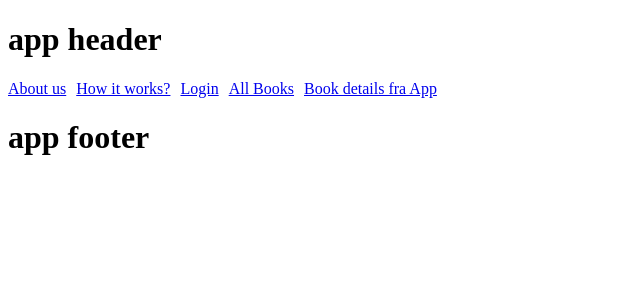
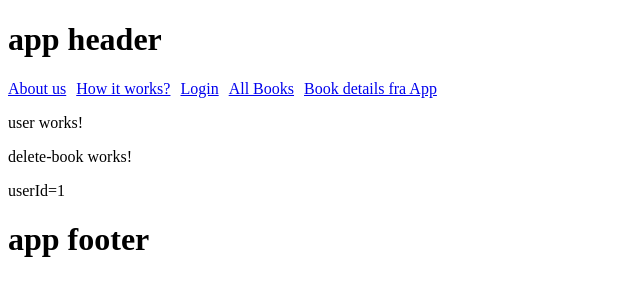
Before and after one commit to sagadavid/angular-bookStore-nitish, an Angular app in the folder bookStoreApp/: page /user/1/delete-book in a window 1280 px wide. Before the commit this address led to /. Shown: the top 300 px of the page, without its empty margins (0-640 px from the left). Built offline with nearby package versions, Linux system fonts and the light colour scheme.

Commit message:
activatedRoute3 getparam value of parent comp path

```diff
--- a/bookStoreApp/src/app/user/components/delete-book/delete-book.component.html
+++ b/bookStoreApp/src/app/user/components/delete-book/delete-book.component.html
@@ -1 +1,2 @@
 <p>delete-book works!</p>
+<p>userId={{userId}}</p>
--- a/bookStoreApp/src/app/user/components/delete-book/delete-book.component.ts
+++ b/bookStoreApp/src/app/user/components/delete-book/delete-book.component.ts
@@ -1,10 +1,21 @@
-import { Component } from '@angular/core';
+import { Component, OnInit } from '@angular/core';
+import { ActivatedRoute } from '@angular/router';
 
 @Component({
   selector: 'app-delete-book',
   templateUrl: './delete-book.component.html',
-  styleUrls: ['./delete-book.component.css']
+  styleUrls: ['./delete-book.component.css'],
 })
-export class DeleteBookComponent {
+export class DeleteBookComponent implements OnInit {
+  userId: string = '';
 
+  constructor(private route: ActivatedRoute) {}
+
+  ngOnInit(): void {
+    console.log(this.route);
+    this.route.parent?.params.subscribe((param) => {
+      console.log(param);
+      this.userId = param['userId'];
+    });
+  }
 }
--- a/bookStoreApp/src/app/user/user-routing.module.ts
+++ b/bookStoreApp/src/app/user/user-routing.module.ts
@@ -6,7 +6,7 @@ import { DeleteBookComponent } from './components/delete-book/delete-book.compon
 
 const routes: Routes = [
   {
-    path: 'user',
+    path: 'user/:userId',
     component: UserComponent,
     children: [
       { path: 'add-book', component: AddBookComponent },
```
